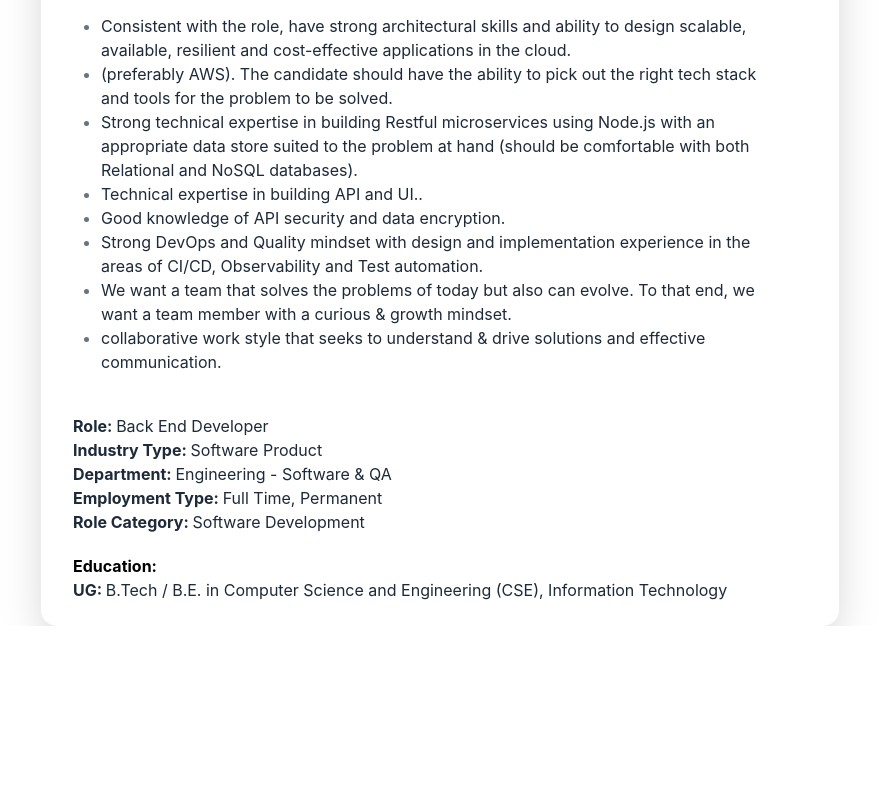
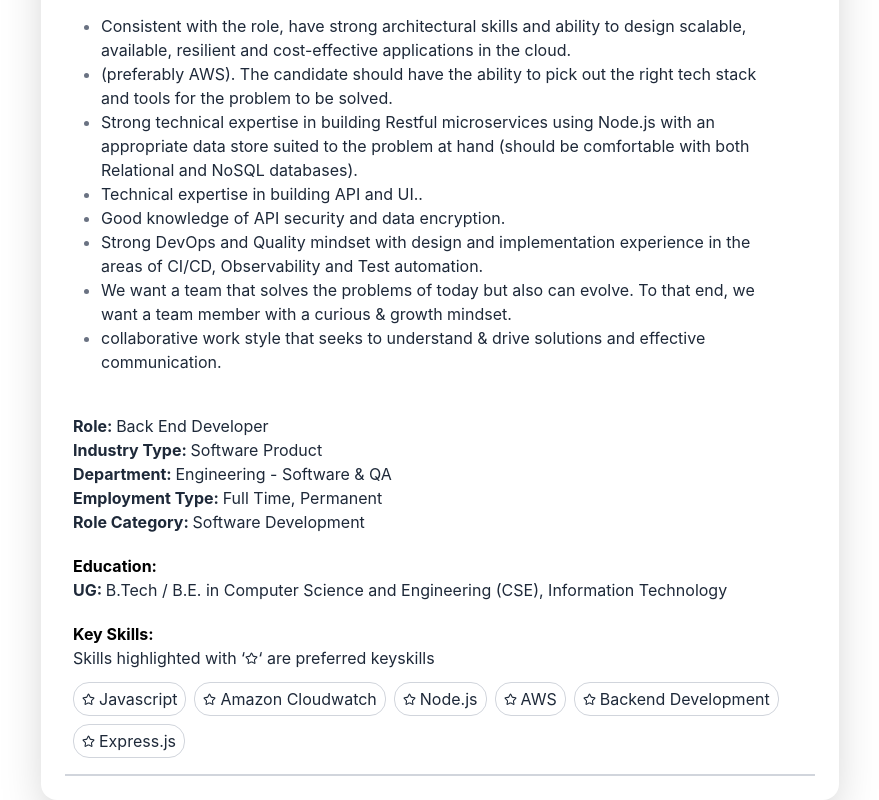
Before and after one commit to adarsh206/machine-coding-interview-questions, a React (Vite) app in the folder job-page/: page / in a window 1280 px wide. Shown: the part 2726-3526 px from the top of the page, without its empty margins (23-902 px from the left). Before the commit the page ends 3352 px from the top, so only its background shows below. Built offline with nearby package versions, Linux system fonts and the light colour scheme.

Commit message:
skills added

```diff
--- a/job-page/src/App.jsx
+++ b/job-page/src/App.jsx
@@ -350,6 +350,23 @@ function App() {
                 <h1 className='font-bold'>Education:</h1>
                 <p className='text-gray-800'><span className='font-bold'>UG: </span>B.Tech / B.E. in Computer Science and Engineering (CSE), Information Technology</p>
               </div>
+
+              <div className='mx-2 mt-5'>
+                <h1 className='font-bold'>Key Skills:</h1>
+                <p className='text-gray-800 flex'>Skills highlighted with ‘<Star size={13} className='mt-1.5'/>‘ are preferred keyskills</p>
+                <div className='flex flex-wrap items-center gap-2 mt-3'>
+                  <div className='flex items-center gap-1 border border-gray-300 px-2 py-1 rounded-2xl text-gray-800'><Star size={13} /> Javascript</div>
+                  <div className='flex items-center gap-1 border border-gray-300 px-2 py-1 rounded-2xl text-gray-800'><Star size={13} /> Amazon Cloudwatch</div>
+                  <div className='flex items-center gap-1 border border-gray-300 px-2 py-1 rounded-2xl text-gray-800'><Star size={13} /> Node.js</div>
+                  <div className='flex items-center gap-1 border border-gray-300 px-2 py-1 rounded-2xl text-gray-800'><Star size={13} /> AWS</div>
+                  <div className='flex items-center gap-1 border border-gray-300 px-2 py-1 rounded-2xl text-gray-800'><Star size={13} /> Backend Development</div>
+                  <div className='flex items-center gap-1 border border-gray-300 px-2 py-1 rounded-2xl text-gray-800'><Star size={13} /> Express.js</div>
+                </div>
+              </div>
+
+              <div className='w-full border border-gray-300 mt-4'></div>
+
+
           </div>
         </div>
 
```
